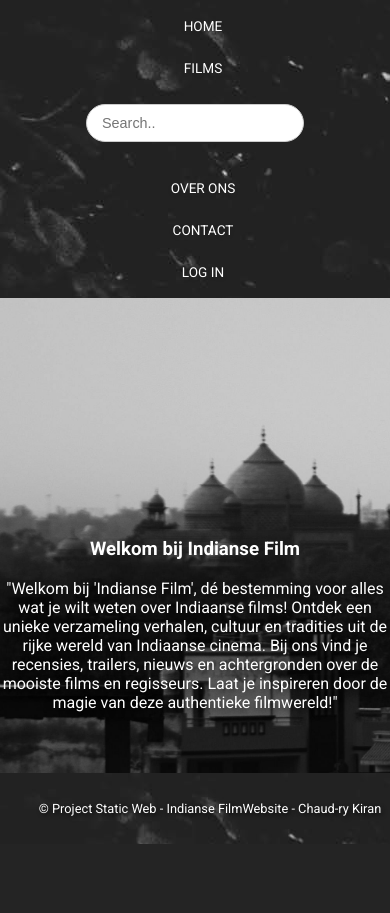
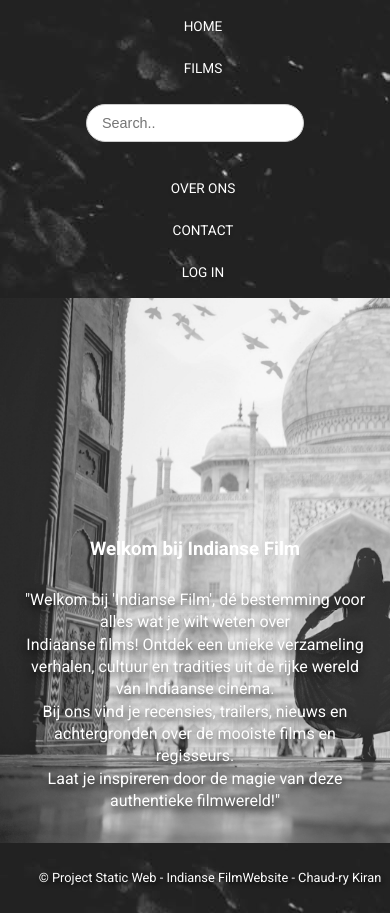
Before and after one commit to kiranchaudry97/Project_Film, a plain HTML site: page OverOns.html in a window 390 px wide. Shown: the top 913 px of the page. Before the commit the page ends 844 px from the top, so only its background shows below. Drawn offline with Linux system fonts and the light colour scheme.

Commit message:
updated
Updated

```diff
--- a/OverOns.html
+++ b/OverOns.html
@@ -30,8 +30,9 @@
       <section class="beschrijving">
         <article>
           <h1>Welkom bij Indianse Film</h1>
-          <p>"Welkom bij 'Indianse Film', dé bestemming voor alles wat je wilt weten over Indiaanse films! Ontdek een unieke verzameling verhalen,
-          cultuur en tradities uit de rijke wereld van Indiaanse cinema. Bij ons vind je recensies, trailers, nieuws en achtergronden over de mooiste films en regisseurs. Laat je inspireren door de magie van deze authentieke filmwereld!"</p>
+          <p>"Welkom bij 'Indianse Film', dé bestemming voor alles wat je wilt weten over<br> Indiaanse films! Ontdek een unieke verzameling verhalen,
+          cultuur en tradities uit de rijke wereld van Indiaanse cinema. <br>Bij ons vind je recensies, trailers, nieuws en achtergronden over de mooiste films en regisseurs. <br>
+          Laat je inspireren door de magie van deze authentieke filmwereld!"</p>
         </article>
       </section>
     </main>
--- a/css/overons.css
+++ b/css/overons.css
@@ -4,7 +4,7 @@ body {
   background-color: #242424;
   margin: 0;
   padding: 0;
-  background-image: url("../images/tajmahalfront.jpg");
+  background-image: url("../images/girltajmahal.jpg ");
   background-size: cover;
   display: flex;
   flex-direction: column;
@@ -79,8 +79,20 @@ section {
 }
 
 article p {
-  text-shadow: 0 4px 8px rgba(0, 0, 0, 0.8);
+  text-shadow: 0 4px 8px rgba(0, 0, 0, 0.9);
+  display: flex;
+  justify-content: center;
+  align-items: center;
+  text-align: center;
+  margin: 20px auto;
+  line-height: 1.5;
+  max-width: 80%;
+  height: auto;
+  padding: 10px;
 }
+
+
+
 
 /* Footer */
 footer {
@@ -139,6 +151,18 @@ footer {
     padding: 8px;
   }
 
+  article p {
+
+    text-align: center;
+    margin: 10px auto 20px;
+    line-height: 1.4;
+    max-width: 90%;
+    padding: 10px;
+    font-size: 1rem;
+    position: relative;
+
+  }
+
   footer {
     font-size: 0.8rem;
     padding: 15px;
```
Also changed, not shown: images/girltajmahal.jpg (added), 2 other files.
